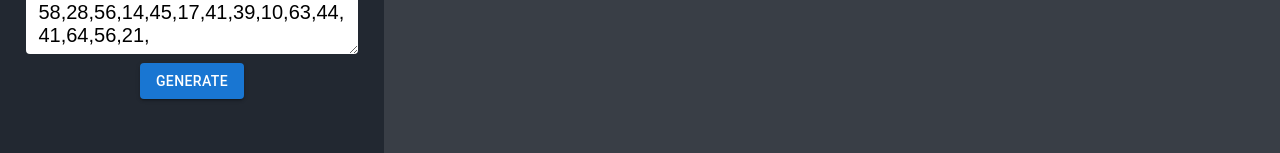
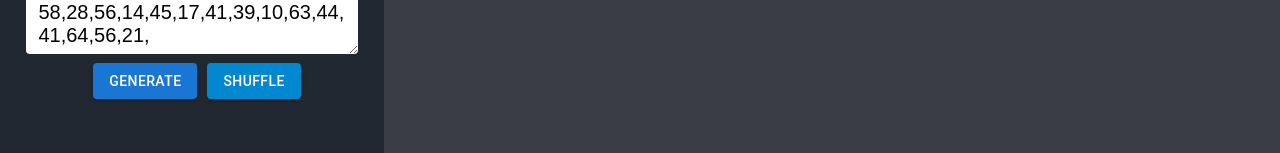
Before and after one commit to brijsiyag/Sorting-Visualizer, a React (Create React App) app: page / in a window 1280 px wide. Shown: the part 309-462 px from the top of the page. Built offline with nearby package versions, Linux system fonts and the light colour scheme; a web font is replaced by a local one.

Commit message:
feat: Shuffle Array Button

```diff
--- a/public/index.html
+++ b/public/index.html
@@ -6,13 +6,15 @@
   <link rel="icon" href="%PUBLIC_URL%/favicon.ico" />
   <meta name="viewport" content="width=device-width, initial-scale=1" />
   <meta name="theme-color" content="#000000" />
-  <meta name="description" content="Web site created using create-react-app" />
-  <link rel="apple-touch-icon" href="%PUBLIC_URL%/logo192.png" />
+  <meta name="description"
+    content="Sorting is a very classic problem of reordering items (that can be compared, e.g., integers, floating-point numbers, strings, etc) of an array (or a list) in a certain order (increasing, non-decreasing (increasing or flat), decreasing, non-increasing (decreasing or flat), lexicographical, etc).There are many different sorting algorithms, each has its own advantages and limitations.Sorting is commonly used as the introductory problem in various Computer Science classes to showcase a range of algorithmic ideas.Without loss of generality, we assume that we will sort only Integers, not necessarily distinct, in non-decreasing order in this visualization. Try clicking Bubble Sort for a sample animation of sorting the list of 5 jumbled integers (with duplicate) above.">
+  <link rel="apple-touch-icon" href="%PUBLIC_URL%/favicon.png" />
+  <meta name="keywords" content="Sorting Bubble Select Selection Insert Insertion Merge Random Quick ">
   <!--
       manifest.json provides metadata used when your web app is installed on a
       user's mobile device or desktop. See https://developers.google.com/web/fundamentals/web-app-manifest/
     -->
-  <link rel="manifest" href="%PUBLIC_URL%/manifest.json" />
+  <!-- <link rel="manifest" href="%PUBLIC_URL%/manifest.json" /> -->
   <!--
       Notice the use of %PUBLIC_URL% in the tags above.
       It will be replaced with the URL of the `public` folder during the build.
@@ -26,18 +28,7 @@
 </head>
 
 <body>
-  <noscript>You need to enable JavaScript to run this app.</noscript>
   <div id="root"></div>
-  <!--
-      This HTML file is a template.
-      If you open it directly in the browser, you will see an empty page.
-
-      You can add webfonts, meta tags, or analytics to this file.
-      The build step will place the bundled scripts into the <body> tag.
-
-      To begin the development, run `npm start` or `yarn start`.
-      To create a production bundle, use `npm run build` or `yarn build`.
-    -->
 </body>
 
 </html>
--- a/src/Algorithms/insertion_sort.js
+++ b/src/Algorithms/insertion_sort.js
@@ -5,7 +5,6 @@ const insertion_sort = async (arr, speed, setIsDisabled) => {
     document.querySelector(".stop-btn").addEventListener("click", () => {
       running = false;
     });
-    console.log(arr);
     let i = 1,
       j = 0;
     document.querySelector(`#id2`).classList.add("green");
@@ -37,7 +36,6 @@ const insertion_sort = async (arr, speed, setIsDisabled) => {
         j = i - 1;
         document.querySelector(`#id${i + 1}`).classList.add("green");
       }
-      console.log(arr);
     }, speed);
   });
 };
--- a/src/Algorithms/merge_sort.js
+++ b/src/Algorithms/merge_sort.js
@@ -1,4 +1,11 @@
 var running = true;
+const removeClasses = (classNames) => {
+  classNames.forEach((className) => {
+    document.querySelectorAll(`.${className}`).forEach((element) => {
+      element.classList.remove(className);
+    });
+  });
+};
 
 async function merge(arr, l, m, r, speed) {
   //Remove green form all
@@ -89,12 +96,15 @@ const merge_sort = async (arr, speed, setIsDisabled) => {
       await merge(arr, element[0], element[1], element[2], speed);
       if (!running) {
         resolve(true);
+        removeClasses(["green", "red", "purple", "blue"]);
         setIsDisabled(false);
         running = true;
         break;
       }
     }
+    removeClasses(["green", "red", "purple", "blue"]);
     setIsDisabled(false);
+    resolve(true);
   });
 };
 
--- a/src/Algorithms/selection_sort.js
+++ b/src/Algorithms/selection_sort.js
@@ -49,7 +49,6 @@ const SelectionSort = async (arr, speed, setIsDisabled) => {
   const sortCall = async (arr, speed, i, n) => {
     if (i < n) {
       running && (await sort(arr, speed, i, n));
-      console.log(arr);
       running && (await sortCall(arr, speed, i + 1, n));
     }
   };
--- a/src/App.css
+++ b/src/App.css
@@ -30,3 +30,6 @@ body {
   display: flex;
   flex-direction: column;
 }
+button:active {
+  transform: scale(0.98);
+}
--- a/src/Body/BodyParts/AboutAlgo/AboutAlgo.js
+++ b/src/Body/BodyParts/AboutAlgo/AboutAlgo.js
@@ -5,9 +5,7 @@ import MergeSort from "./AboutAlgoHtmls/MergeSort/MergeSort";
 import SelectionSort from "./AboutAlgoHtmls/SelectionSort/SelectionSort";
 import BubbleSort from "./AboutAlgoHtmls/BubbleSort/BubbleSort";
 import { useSelector } from "react-redux";
-import CopyrightIcon from "@mui/icons-material/Copyright";
 const AlgoReturn = ({ algo }) => {
-  console.log(algo);
   switch (algo) {
     case 0:
       return <InsertionSort />;
@@ -28,7 +26,6 @@ const AboutAlgo = () => {
   const { algo } = useSelector((state) => {
     return state.sortingVisualizer;
   });
-  console.log(algo);
   return (
     <div>
       <p style={{ position: "absolute", top: "0", right: "0", padding: "7px" }}>
--- a/src/SideBar/Buttons/Buttons.js
+++ b/src/SideBar/Buttons/Buttons.js
@@ -46,13 +46,11 @@ export default function SplitButton() {
     algo === 2 && (await Selection_sort([...arr], speed, setDisabled));
     algo === 3 && (await Merge_sort([...arr], speed, setDisabled));
     algo === 4 && (await Quick_sort([...arr], speed, setDisabled, pivot));
-    let arrCopy = [...arr];
     let tempArr = [];
-    arrCopy.forEach((element) => {
+    arr.forEach((element) => {
       tempArr.push(element.value);
     });
     tempArr.sort();
-    console.log(tempArr);
     dispatch(setArr(tempArr));
   };
 
@@ -158,7 +156,7 @@ export default function SplitButton() {
         <Button
           style={{ color: "white", marginLeft: "10px" }}
           onClick={() => {
-            console.log("Clicked....");
+            console.log("Stop Button Clicked....");
           }}
           color="primary"
           variant="contained"
--- a/src/SideBar/Input/ArrayInput.css
+++ b/src/SideBar/Input/ArrayInput.css
@@ -17,6 +17,10 @@
   max-width: 90%;
 }
 .input-array-btn {
+  margin: 5px 10px !important;
+}
+
+.shuffle-array-btn {
   margin: 5px auto !important;
 }
 .array-input-label {
--- a/src/SideBar/Input/ArrayInput.js
+++ b/src/SideBar/Input/ArrayInput.js
@@ -2,7 +2,8 @@ import React, { useState, useEffect } from "react";
 import { Button } from "@mui/material";
 import "./ArrayInput.css";
 import { useDispatch, useSelector } from "react-redux";
-import { setArr, setSize } from "../../features/SortingSlice";
+import { setArr } from "../../features/SortingSlice";
+
 const ArrayInput = () => {
   const dispatch = useDispatch();
   let { arr, isDisabled } = useSelector((state) => {
@@ -22,17 +23,24 @@ const ArrayInput = () => {
   const inputChangeBtnHandler = () => {
     let tempArr = inputArr.slice(0, inputArr.length).split(",");
     tempArr = tempArr.filter((element) => {
-      console.log(
-        element,
-        Number.isInteger(parseInt(element)),
-        parseInt(element)
-      );
       return Number.isInteger(parseInt(element));
     });
+    //79 is Max Height of a bar in Redux SortingSlice Array Generator
     tempArr.map((element, index) => {
-      return (tempArr[index] = parseInt(element));
+      return (tempArr[index] = parseInt(element) > 79 ? 79 : parseInt(element));
     });
-    console.log(tempArr);
+    dispatch(setArr(tempArr));
+  };
+  const shuffleArray = () => {
+    const tempArr = [...arr];
+    tempArr.map((element, index) => {
+      return (tempArr[index] = element.value);
+    });
+    for (var i = tempArr.length - 1; i > 0; i--) {
+      // Generate random number
+      var j = Math.floor(Math.random() * (i + 1));
+      [tempArr[i], tempArr[j]] = [tempArr[j], tempArr[i]];
+    }
     dispatch(setArr(tempArr));
   };
   return (
@@ -58,6 +66,16 @@ const ArrayInput = () => {
       >
         Generate
       </Button>
+      <Button
+        disabled={isDisabled}
+        style={{ color: "white", border: isDisabled && "1px solid white" }}
+        onClick={shuffleArray}
+        className="shuffle-array-btn"
+        variant="contained"
+        color="info"
+      >
+        Shuffle
+      </Button>
     </div>
   );
 };
--- a/src/features/SortingSlice.js
+++ b/src/features/SortingSlice.js
@@ -31,7 +31,7 @@ export const counterSlice = createSlice({
       const tempArr = [];
       for (let i = 0; i < action.payload.length; i++) {
         tempArr.push({
-          value: action.payload[i] % 70,
+          value: action.payload[i],
           id: i + 1,
         });
         let element = document.querySelector(`#id${i + 1}`);
```
Also changed, not shown: public/logo192.png (deleted), public/logo512.png (deleted).
